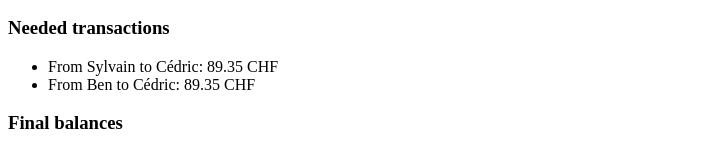
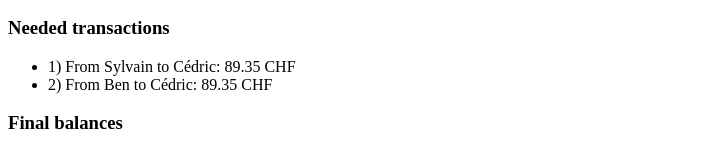
Before and after one commit to jeanmonod/split, a Vue app: page / in a window 1280 px wide. Both pictures are taken after a click on the button "Settle balances". Shown: the part 627-775 px from the top of the page, without its empty margins (0-727 px from the left). Built offline with nearby package versions, Linux system fonts and the light colour scheme.

Commit message:
Add refund number on the UI

```diff
--- a/src/components/Refunds.vue
+++ b/src/components/Refunds.vue
@@ -6,7 +6,7 @@
         <h3>Needed transactions</h3>
         <ul>
             <li v-for="r in refunds.transactions">
-                From {{ getParticipant(r.from).name }} to {{ getParticipant(r.to).name }}: {{ r.amount | CHF}}
+                {{ r.id }}) From {{ getParticipant(r.from).name }} to {{ getParticipant(r.to).name }}: {{ r.amount | CHF}}
             </li>
         </ul>
         <h3>Final balances</h3>
```
